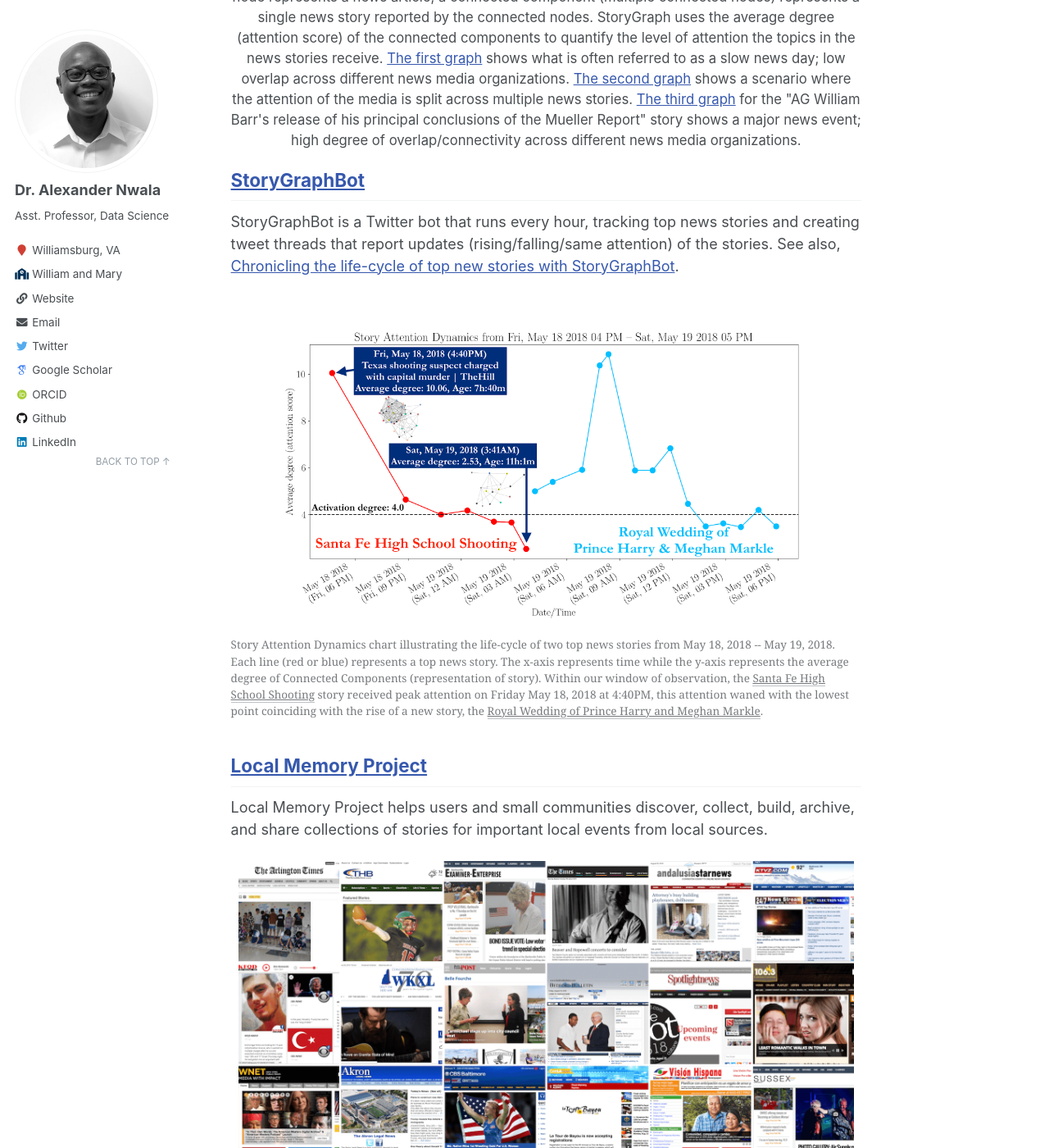
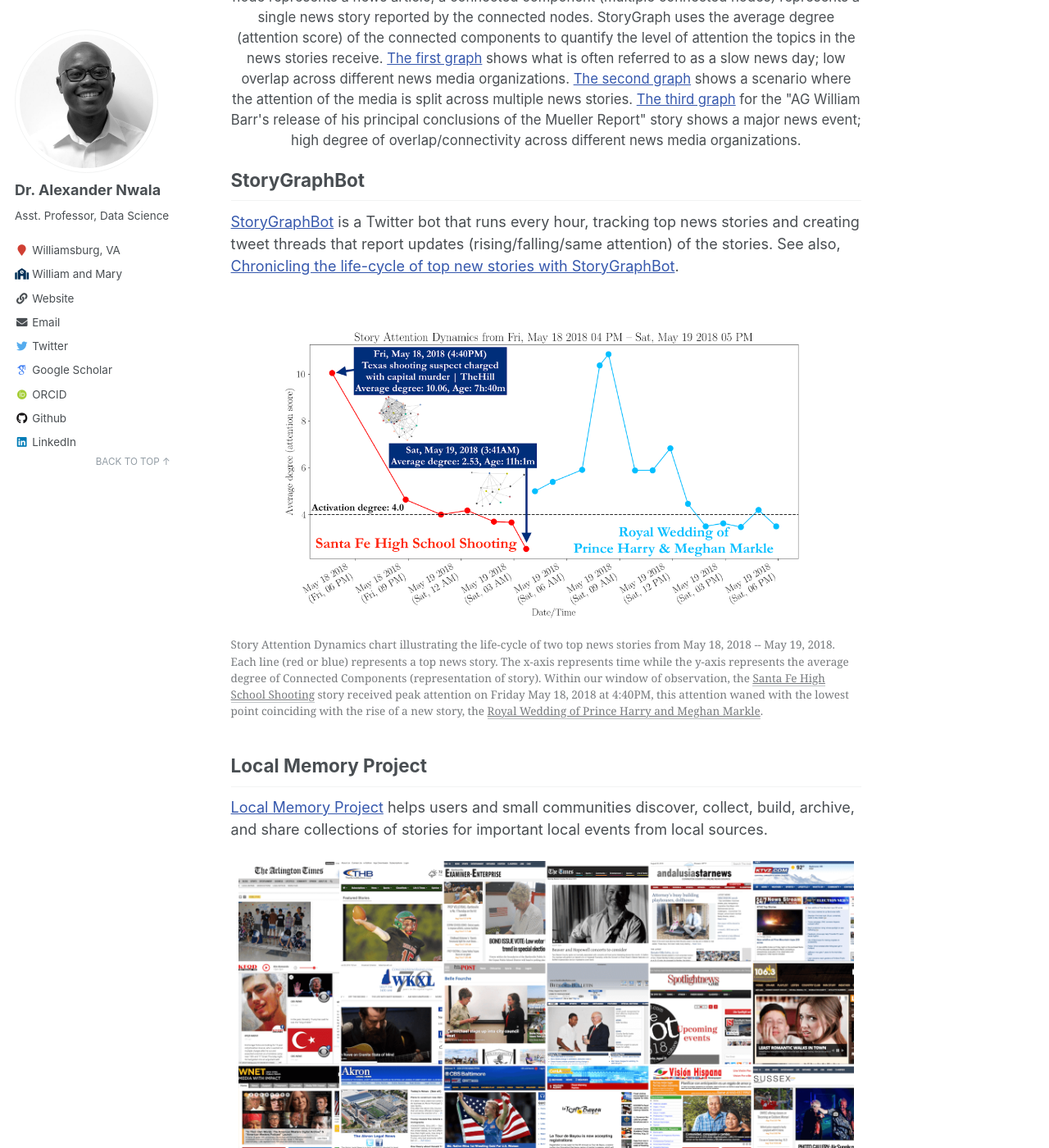
Before and after one commit to xandernwala/xandernwala.github.io, a Jekyll site: the page built from _pages/research.md, in a window 1280 px wide and 1400 px high, scrolled down 839 px. Shown: the whole window at 82% size. Built offline with Jekyll 4.4.1, drawn with Linux system fonts in a browser that asks for light colours; some web fonts are replaced; some of the changed text lies outside the part shown.

```diff
--- a/_pages/research.md
+++ b/_pages/research.md
@@ -5,9 +5,9 @@ title: "Research/Tools"
 
 My research is interdisciplinary encompassing, social media/computational social science, web/data science, web archiving, and (local) news.
 
-## [StoryGraph](https://web.archive.org/storygraph/)
+## StoryGraph
 
-StoryGraph provides a collection tools that analyze the news cycle by computing the similarity of news stories across 17 US news sources. [USA](https://web.archive.org/storygraph/graphs/usa/) generates a news similarity graph every 10 minutes by computing the similarity of news stories from 17 US news sources across the partisanship spectrum (left, center, and right). In these graphs, the nodes represent news articles, and an edge between a pair of nodes represents a high degree of similarity between the nodes (similar news stories). The graphs track the development of a news events.
+[StoryGraph](https://web.archive.org/storygraph/) provides a collection tools that analyze the news cycle by computing the similarity of news stories across 17 US news sources. [USA](https://web.archive.org/storygraph/graphs/usa/) generates a news similarity graph every 10 minutes by computing the similarity of news stories from 17 US news sources across the partisanship spectrum (left, center, and right). In these graphs, the nodes represent news articles, and an edge between a pair of nodes represents a high degree of similarity between the nodes (similar news stories). The graphs track the development of a news events.
 
 <table align="center" style="border: 1px solid white; border-collapse: collapse;">
   <tr>
@@ -30,9 +30,9 @@ StoryGraph provides a collection tools that analyze the news cycle by computing
   <caption align="bottom">Three news similarity graphs illustrating the dynamics of the news cycle. In these graphs, a single node represents a news article, a connected component (multiple connected nodes) represents a single news story reported by the connected nodes. StoryGraph uses the average degree (attention score) of the connected components to quantify the level of attention the topics in the news stories receive. <a href="https://web.archive.org/storygraph/graphs/usa/#cursor=98&hist=1440&t=2019-03-21T16:26:25" target="_blank">The first graph</a> shows what is often referred to as a slow news day; low overlap across different news media organizations. <a href="https://web.archive.org/storygraph/graphs/usa/#cursor=115&hist=1440&t=2019-11-17T19:15:38" target="_blank">The second graph</a> shows a scenario where the attention of the media is split across multiple news stories. <a href="https://web.archive.org/storygraph/graphs/usa/#cursor=135&hist=1440&t=2019-03-24T22:32:21">The third graph</a> for the "AG William Barr's release of his principal conclusions of the Mueller Report" story shows a major news event; high degree of overlap/connectivity across different news media organizations.</caption>
 </table>
 
-## [StoryGraphBot](https://twitter.com/storygraphbot)
+## StoryGraphBot
 
-StoryGraphBot is a Twitter bot that runs every hour, tracking top news stories and creating tweet threads that report updates (rising/falling/same attention) of the stories. See also, <a href="https://ws-dl.blogspot.com/2021/05/2021-05-10-chronicling-life-cycle-of.html" target="_blank">Chronicling the life-cycle of top new stories with StoryGraphBot</a>.
+[StoryGraphBot](https://twitter.com/storygraphbot) is a Twitter bot that runs every hour, tracking top news stories and creating tweet threads that report updates (rising/falling/same attention) of the stories. See also, <a href="https://ws-dl.blogspot.com/2021/05/2021-05-10-chronicling-life-cycle-of.html" target="_blank">Chronicling the life-cycle of top new stories with StoryGraphBot</a>.
 
 <figure>
   <a href="https://web.archive.org/storygraph/graphs/usa/#cursor=135&hist=1440&t=2019-03-24T22:32:21" target="_blank" title="Story Attention Dynamics Graph">
@@ -43,9 +43,9 @@ StoryGraphBot is a Twitter bot that runs every hour, tracking top news stories a
   </figcaption>
 </figure>
 
-## [Local Memory Project](http://www.localmemory.org/)
+## Local Memory Project
 
-Local Memory Project helps users and small communities discover, collect, build, archive, and share collections of stories for important local events from local sources.
+[Local Memory Project](http://www.localmemory.org/) helps users and small communities discover, collect, build, archive, and share collections of stories for important local events from local sources.
 
 <table align="center" style="border: 1px solid white; border-collapse: collapse;">
   <tr>
```
